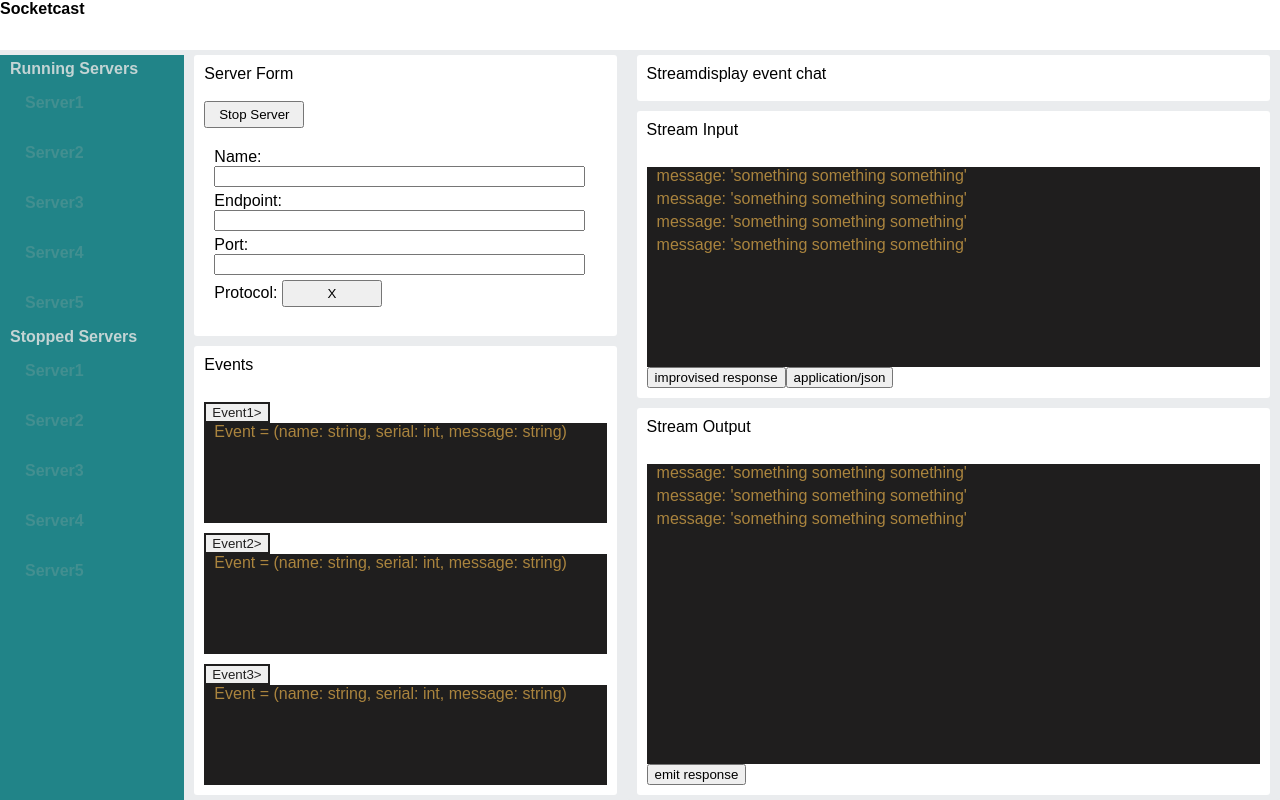
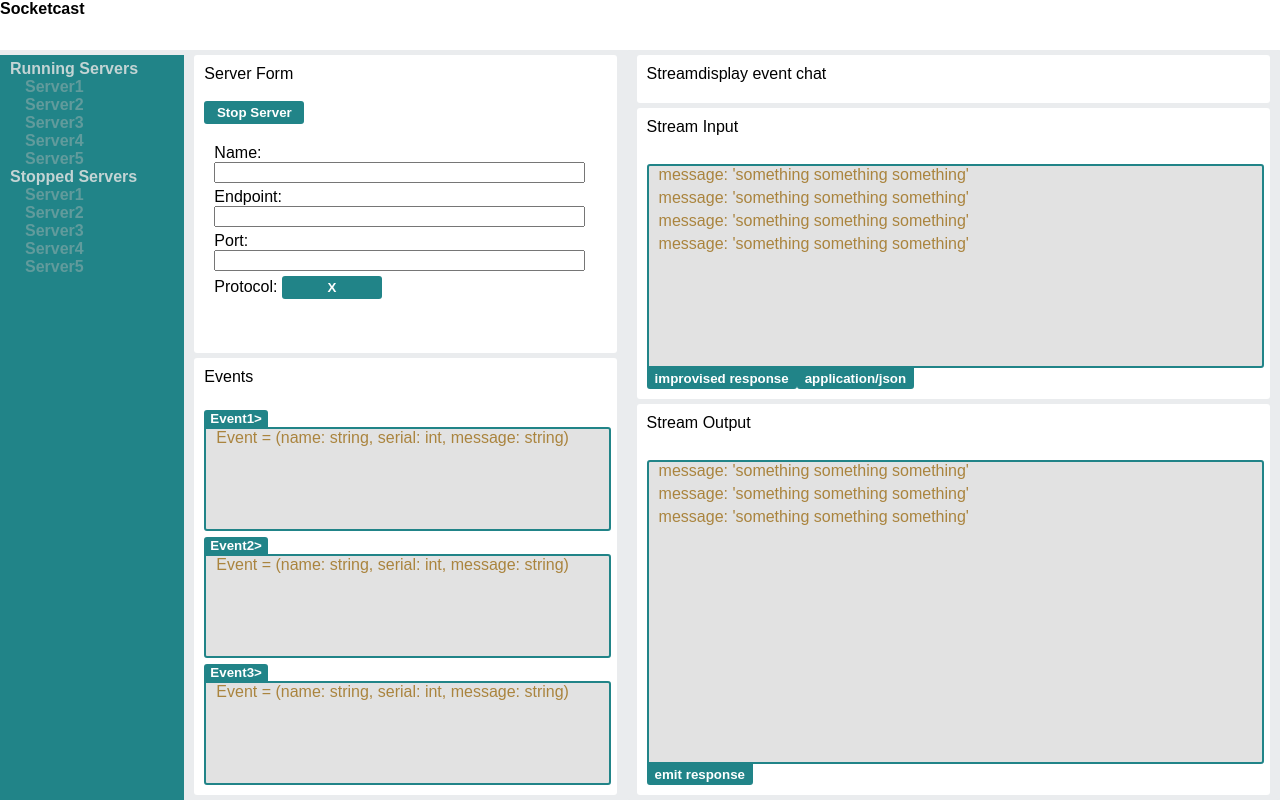
Before and after one commit to oslabs-beta/socketcast, a React app: page / in a window 1280 px wide. Built offline with nearby package versions, Linux system fonts and the light colour scheme; the HTML template or start-up script is replaced by a standard one.

Commit message:
Css button tweaks and ids added

```diff
--- a/src/components/EventConfig.tsx
+++ b/src/components/EventConfig.tsx
@@ -11,7 +11,7 @@ function EventConfig() {
       <div>Events</div>
       <br/>
       {events.map((event) => (
-        <div className="event_container">
+        <div className="event_container" id = {event.name}>
           <button className="event_button">
             {" "}
             {event.name}
--- a/src/components/Sidebar.tsx
+++ b/src/components/Sidebar.tsx
@@ -15,9 +15,9 @@ function Sidebar() {
       <b>Running Servers</b>
       <div className="sidebar_container">
         {servers.map((server) => (
-          <p className="sidebar_server">
+          <div className="sidebar_server" id = 'server.name'>
             <b>{server.name}</b>
-          </p>
+          </div>
         ))}
       </div>
 
@@ -26,9 +26,9 @@ function Sidebar() {
       <div className="sidebar_container">
         {servers.map((server) => {
           return (
-            <p className="sidebar_server">
+            <div className="sidebar_server" id = 'server.name'>
               <b>{server.name}</b>
-            </p>
+            </div>
           );
         })}
       </div>
--- a/src/components/StreamDisplay.tsx
+++ b/src/components/StreamDisplay.tsx
@@ -14,8 +14,8 @@ function StreamDisplay() {
           <div className="code">message: 'something something something'</div>
         </div>
         <div>
-          <button>improvised response</button>
-          <button>application/json</button>
+          <button className = 'streamDisplay_button'>improvised response</button>
+          <button className = 'streamDisplay_button'>application/json</button>
         </div>
       </div>
       <div className="streamDisplay_container">
@@ -26,7 +26,7 @@ function StreamDisplay() {
           <div className="code">message: 'something something something'</div>
           <div className="code">message: 'something something something'</div>
         </div>
-        <button>emit response</button>
+        <button className = 'streamDisplay_button'>emit response</button>
       </div>
     </div>
   );
--- a/src/components/app.scss
+++ b/src/components/app.scss
@@ -1,9 +1,10 @@
 $base_teal3: rgb(33, 132, 136);
-$base_teal2: rgb(66, 143, 144);
+$base_teal2: rgb(97, 155, 156);
 $base_teal1: rgb(195, 212, 212);
 $base_grey: rgb(234, 236, 238);
-$terminal_black: rgb(31, 30, 30);
+$terminal_black: rgb(226, 226, 226);
 $terminal_orange: rgb(170, 132, 62);
+$terminal_black2:  rgb(31, 30, 30);
 
 html,
 body {
@@ -33,7 +34,7 @@ body {
 
 .eventConfig {
   border-radius: 3px;
-  margin-top: 10px;
+  margin-top: 5px;
   display: flex;
   flex-direction: column;
   background-color: white;
@@ -44,19 +45,22 @@ body {
 .event {
   width: 100%;
   height: 100px;
-
+  border-radius: 0px 3px 3px 3px;
+  border: 2px $base_teal3 solid;
   background-color: $terminal_black;
 }
 
 .event_container {
-  margin-top: 10px;
+  margin-top: 5px;
 }
 
 
 .event_button {
-  background-color: none;
-  color: $terminal_black;
-  border: 2px $terminal_black solid;
+  background-color: $base_teal3;
+  color: white;
+  border-radius: 3px 3px 0px 0px;
+  border: none;
+  font-weight: bold;
 }
 
 .header {
@@ -105,8 +109,13 @@ body {
 }
 
 .serverForm_button {
+  color: white;
+  border-radius: 3px;
+  font-weight: bold;
+  background-color: $base_teal3;
   padding: 4px;
   width: 100px;
+  border: none;
 }
 
 .sidebar {
@@ -148,7 +157,7 @@ body {
 .streamDisplay_container {
   background-color: white;
   border-radius: 3px;
-  margin-top: 10px;
+  margin-top: 5px;
   padding: 10px;
   flex: 1;
 }
@@ -157,14 +166,26 @@ body {
   margin-top: 10px;
   height: 300px;
   width: 100%;
+  border-radius: 3px 3px 3px 0px;
+  border: 2px $base_teal3 solid;
 
-  background-color: rgb(31, 30, 30);
+  background-color: $terminal_black;
 }
 
 .streamDisplay_outputbox {
   margin-top: 10px;
   height: 200px;
   width: 100%;
+  border-radius: 3px 3px 3px 0px;
+  border: 2px $base_teal3 solid;
 
-  background-color: rgb(31, 30, 30);
+  background-color: $terminal_black;
 }
+
+.streamDisplay_button {
+  background-color: $base_teal3;
+  color: white;
+  border-radius: 0px 0px 3px 3px;
+  border: 2px $base_teal3 solid;
+  font-weight: bold;
+}
```
